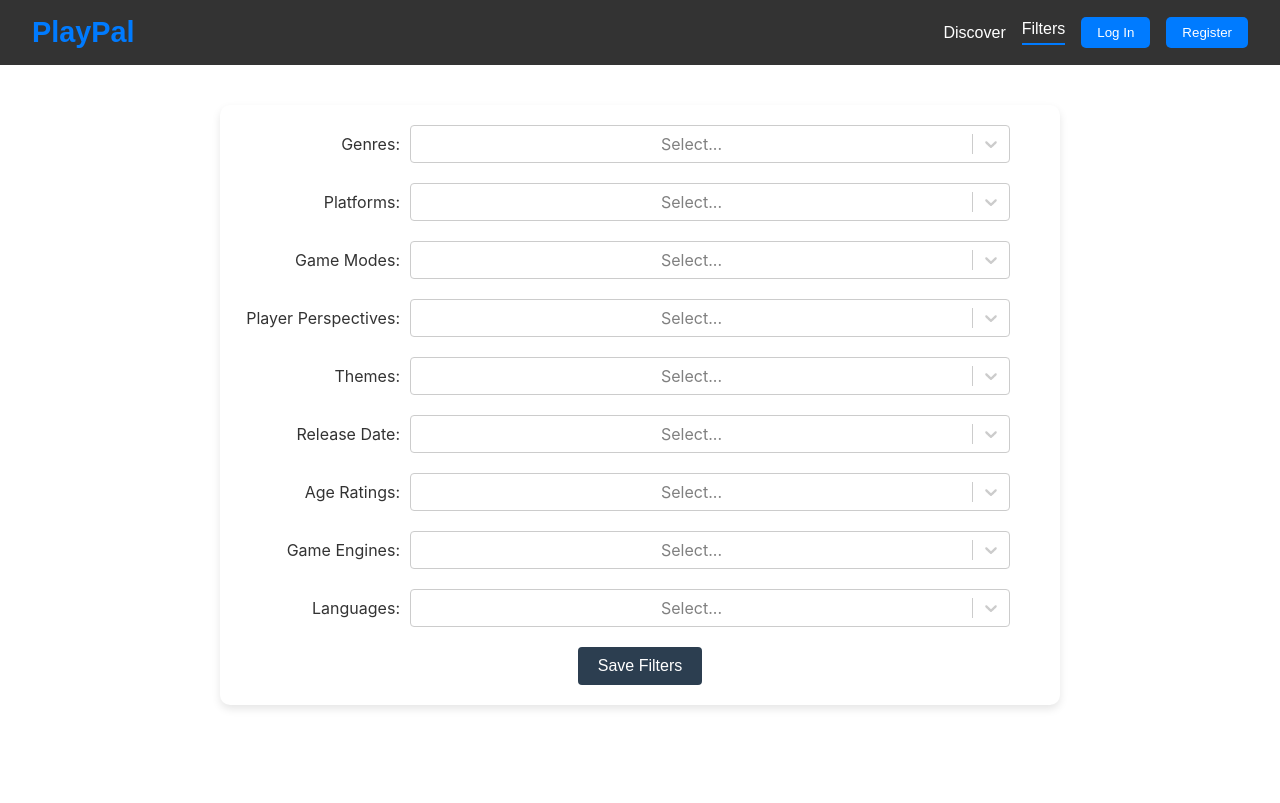
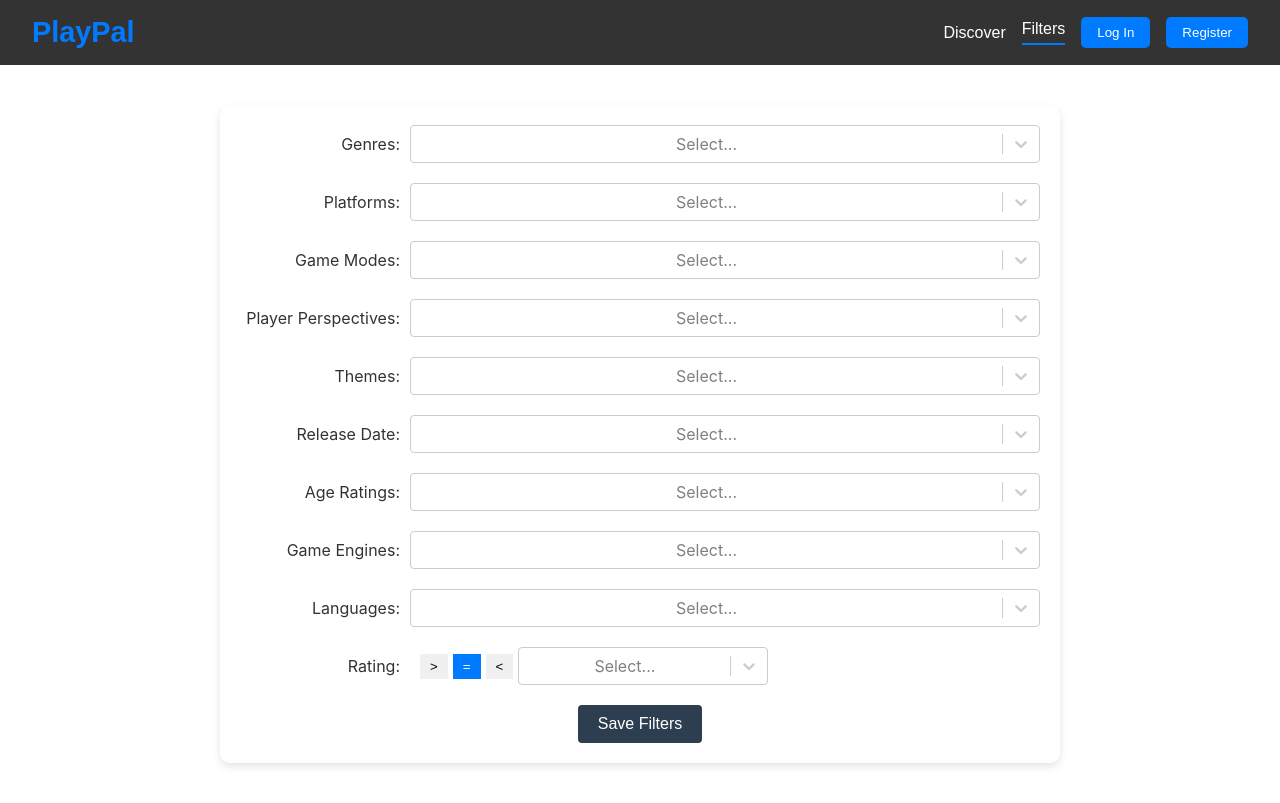
Before and after one commit to ww-samuel-hale/playpal, a React (Create React App) app in the folder FrontEnd/playpal/: page /filters in a window 1280 px wide. Built offline with nearby package versions, Linux system fonts and the light colour scheme.

Commit message:
Filter: Finished the query construction and filters page

```diff
--- a/FrontEnd/playpal/src/Components/Filters/Filters.css
+++ b/FrontEnd/playpal/src/Components/Filters/Filters.css
@@ -25,6 +25,7 @@
 }
 
 .react-select-container {
+    flex-grow: 1; /* Allow the Select component to take up remaining space */
     flex-basis: 75%;
     min-width: 250px;
 }
@@ -90,3 +91,34 @@
 .save-filters-button:active {
     box-shadow: 0 0 0 2px rgba(44, 62, 80, 0.5);
 }
+
+.comparison-buttons {
+    display: inline-flex;
+    margin-left: 10px; /* Adjust as necessary */
+}
+
+.comparison-button {
+    border: none;
+    background-color: #f0f0f0;
+    margin-right: 5px;
+    padding: 5px 10px;
+    cursor: pointer;
+    outline: none;
+}
+
+.comparison-button.active {
+    background-color: #007bff;
+    color: white;
+}
+
+
+.comparison-buttons {
+    display: flex;
+    margin-left: 10px; /* Adjust as necessary */
+    /* Add any additional styling needed to align with the design */
+}
+
+.filter-rating-container {
+    display: flex;
+    align-items: center;
+}
--- a/FrontEnd/playpal/src/Components/Filters/Filters.js
+++ b/FrontEnd/playpal/src/Components/Filters/Filters.js
@@ -1,12 +1,13 @@
 import React, { useState } from 'react';
 import Select from 'react-select';
+import { post } from '../../Utilities/api-utility'
 import './Filters.css';
 
 // Helper function to format options for the Select component
 function formatOptionsForSelect(optionsArray) {
     return optionsArray.map(option => ({
-        value: option.toLowerCase().replace(/[\s\W-]+/g, '-'), // Replace spaces and non-word characters with a dash
-        label: option // Keep the original string as the label
+        value: typeof option === 'number' ? option.toString() : option.toLowerCase().replace(/[\s\W-]+/g, '-'), // Convert numbers to string and replace spaces and non-word characters with a dash
+        label: option // Keep the original value as the label
     }));
 }
 
@@ -21,6 +22,28 @@ const age_ratings_mapping = {
     12: 'AO'
 };
 
+const comparisonOptions = [
+    { value: 'gt', label: '>' },
+    { value: 'eq', label: '=' },
+    { value: 'lt', label: '<' }
+];
+
+const ComparisonButtons = ({ selected, onSelect }) => {
+    return (
+        <div className="comparison-buttons">
+            {comparisonOptions.map(option => (
+                <button
+                    key={option.value}
+                    className={`comparison-button ${selected === option.value ? 'active' : ''}`}
+                    onClick={() => onSelect(option.value)}
+                >
+                    {option.label}
+                </button>
+            ))}
+        </div>
+    );
+};
+
 const Filters = () => {
     // State hooks for each filter category
     const [selectedGenres, setSelectedGenres] = useState([]);
@@ -33,6 +56,8 @@ const Filters = () => {
     const [selectedAgeRatings, setSelectedAgeRatings] = useState([]);
     const [selectedGameEngines, setSelectedGameEngines] = useState([]);
     const [selectedLanguages, setSelectedLanguages] = useState([]);
+    const [selectedRating, setSelectedRating] = useState([]);
+    const [selectedRatingComparison, setSelectedRatingComparison] = useState('eq'); // Default to 'equal'
 
     // Options loaded from JSON files
     const genresOptions = formatOptionsForSelect(require('./Options.json').genres).sort((a, b) => a.label.localeCompare(b.label));
@@ -43,6 +68,8 @@ const Filters = () => {
     const ageRatingsOptions = formatOptionsForSelect(Object.values(age_ratings_mapping)).sort((a, b) => a.label.localeCompare(b.label));
     const gameEnginesOptions = formatOptionsForSelect(require('./Options.json').game_engines).sort((a, b) => a.label.localeCompare(b.label));
     const languagesOptions = formatOptionsForSelect(require('./Options.json').languages).sort((a, b) => a.label.localeCompare(b.label));
+    // ratingOptions are 1 - 100 (integers)
+    const ratingOptions = formatOptionsForSelect(Array.from({length: 100}, (_, i) => i + 1))
 
     // Generating options for release date filters
     const years = Array.from({length: new Date().getFullYear() - 1990}, (_, i) => 1990 + i).reverse();
@@ -64,19 +91,40 @@ const Filters = () => {
     const handleAgeRatingChange = (selectedOptions) => setSelectedAgeRatings(selectedOptions);
     const handleGameEngineChange = (selectedOptions) => setSelectedGameEngines(selectedOptions);
     const handleLanguageChange = (selectedOptions) => setSelectedLanguages(selectedOptions);
+    const handleRatingChange = (selectedOptions) => setSelectedRating(selectedOptions);
+
     // Function to handle saving the filters
     const handleSaveFilters = async () => {
         const filters = {
-            genres: selectedGenres,
-            platforms: selectedPlatforms,
-            gameModes: selectedGameModes,
-            playerPerspectives: selectedPlayerPerspectives,
-            themes: selectedThemes,
-            releaseDate: selectedReleaseDate,
-            ageRatings: selectedAgeRatings,
-            gameEngines: selectedGameEngines,
-            languages: selectedLanguages,
+            genres: selectedGenres.map(option => option.label),
+            platforms: selectedPlatforms.map(option => option.label),
+            gameModes: selectedGameModes.map(option => option.label),
+            playerPerspectives: selectedPlayerPerspectives.map(option => option.label),
+            themes: selectedThemes.map(option => option.label),
+            releaseDate: selectedReleaseDate.map(option => option.label),
+            ageRatings: selectedAgeRatings.map(option => {
+                const key = Object.keys(age_ratings_mapping).find(key => age_ratings_mapping[key] === option.label);
+                return key ? parseInt(key) : null;
+            }),
+            gameEngines: selectedGameEngines.map(option => option.label),
+            languages: selectedLanguages.map(option => option.label),
+            rating: `${comparisonOptions.find(option => option.value === selectedRatingComparison).label} ${selectedRating.label}`,
         };
+
+        try {
+
+
+            const response = await post('/recommendation', filters);
+
+            if (response.ok) {
+                const games = await response.json();
+                console.log('Filtered games:', games);
+            } else {
+                console.error('Failed to fetch filtered games');
+            }
+        } catch (error) {
+            console.error('Error fetching filtered games:', error);
+        }
     };
 
 
@@ -182,6 +230,22 @@ const Filters = () => {
                     />
                 </div>
             </div>
+            <div className="filters-group">
+                <label className='filter-label'>Rating:</label>
+                <div className='filter-rating-container'>
+                    <ComparisonButtons
+                        selected={selectedRatingComparison}
+                        onSelect={setSelectedRatingComparison}
+                    />
+                    <div className='react-select-container'>
+                        <Select
+                            options={ratingOptions}
+                            onChange={handleRatingChange}
+                            value={selectedRating}
+                        />
+                    </div>
+                </div>
+            </div>
             <button className="save-filters-button" onClick={handleSaveFilters}>
                 Save Filters
             </button>
```
Also changed, not shown: 1 other file (tests, documents, lock files or other folders).
